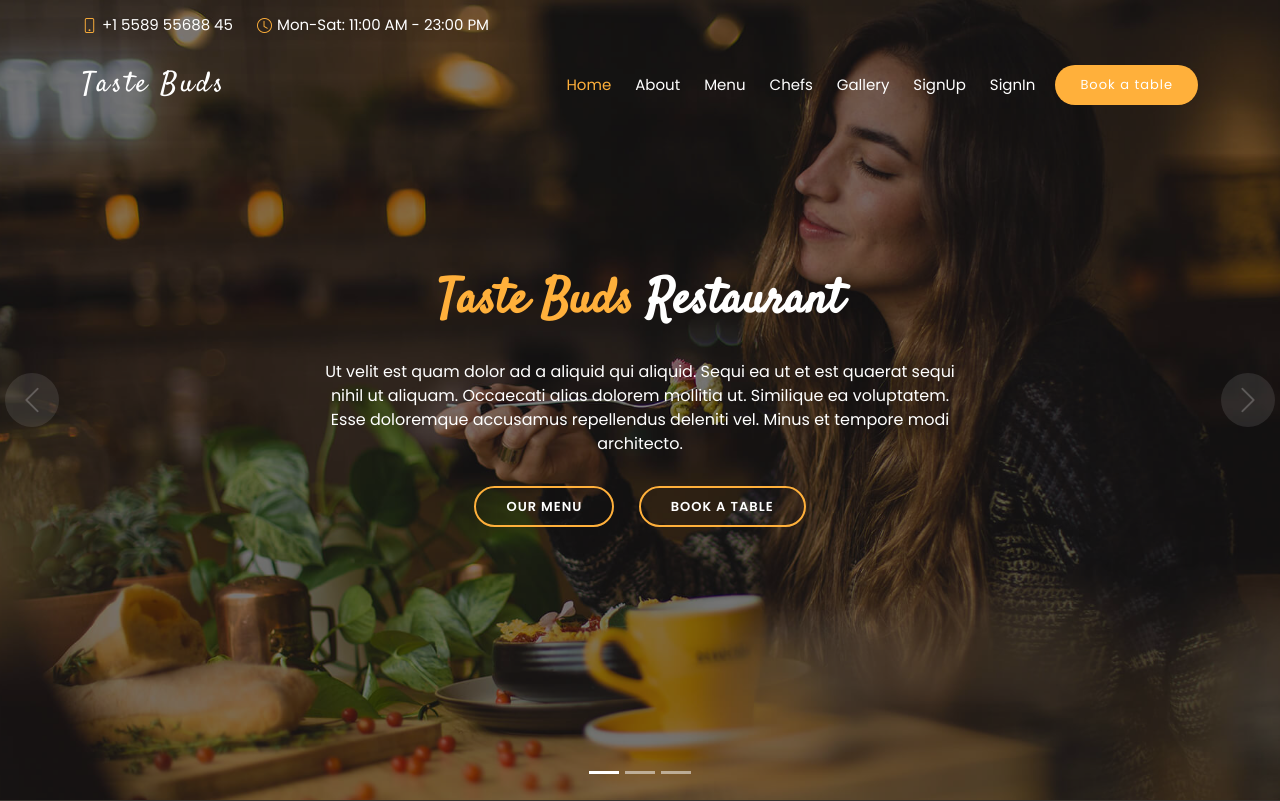
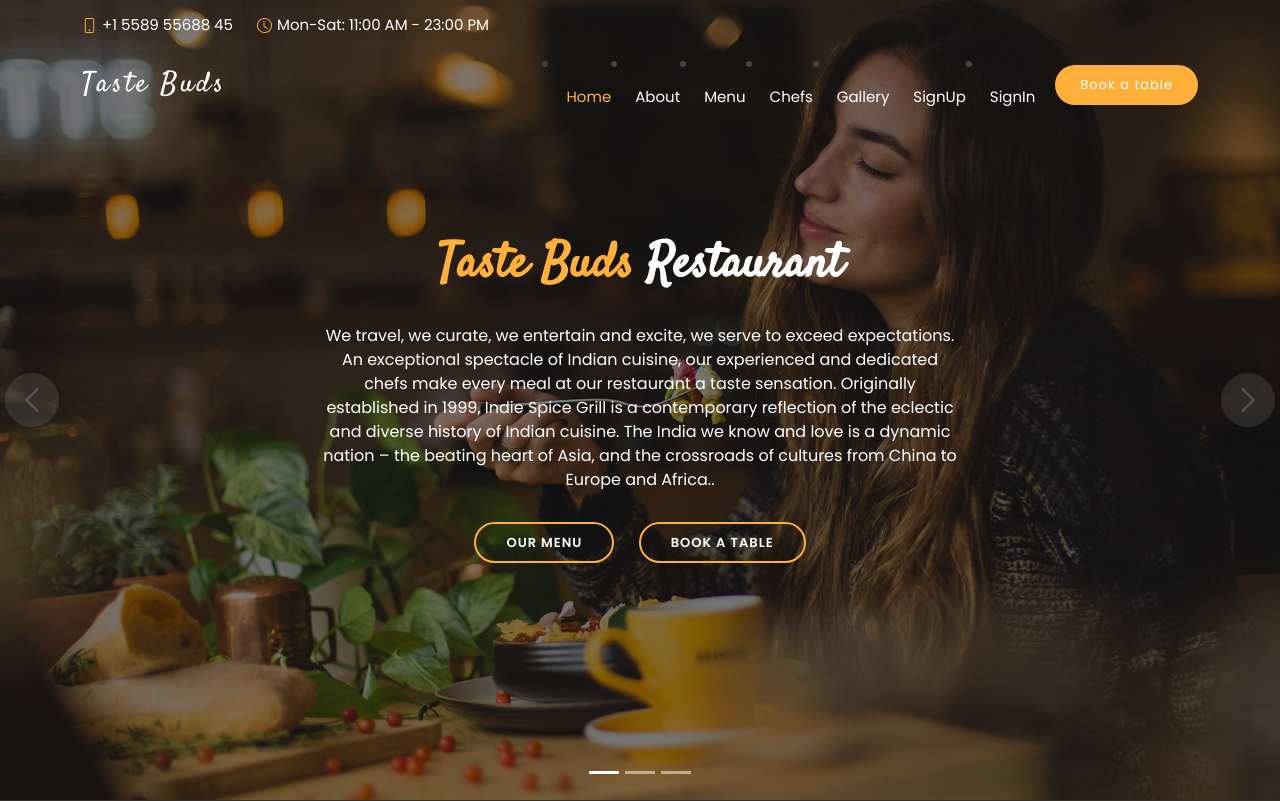
Before and after one commit to bijokmathew/Taste-Buds-Restaurant-App, a Django app: page / in a window 1280 px wide. Shown: the top 801 px of the page. Run offline with Django 3.2, Linux system fonts and the light colour scheme; some libraries are stand-ins or nearby versions.

Commit message:
Added description and title on slide 1, slide 2 and slide 3 hero section

```diff
--- a/templates/base.html
+++ b/templates/base.html
@@ -57,12 +57,9 @@
 
             <div class="logo me-auto">
                 <h1><a href="{% url 'home' %}">Taste Buds</a></h1>
-                <!-- Uncomment below if you prefer to use an image logo -->
-                <!-- <a href="index.html"><img src="assets/img/logo.png" alt="" class="img-fluid"></a>-->
             </div>
 
             <nav id="navbar" class="navbar order-last order-lg-0">
-                <ul>
                 <li><a class="nav-link scrollto active" href="{% url 'home' %}">Home</a></li>
                 <li><a class="nav-link scrollto" href="#about">About</a></li>
                 <li><a class="nav-link scrollto" href="#menu">Menu</a></li>
@@ -78,9 +75,7 @@
                 </ul>
                 <i class="bi bi-list mobile-nav-toggle"></i>
             </nav><!-- .navbar -->
-
             <a href="{% url 'booking' %}" class="book-a-table-btn scrollto">Book a table</a>
-
         </div>
     </header><!-- End Header -->
 
@@ -109,17 +104,14 @@
 
     <a href="#" class="back-to-top d-flex align-items-center justify-content-center"><i
             class="bi bi-arrow-up-short"></i></a>
-
     <!-- Vendor JS Files -->
     <script src="{% static 'vendor/bootstrap/js/bootstrap.bundle.min.js'%}"></script>
     <script src="{% static 'vendor/glightbox/js/glightbox.min.js'%}"></script>
     <script src="{% static 'vendor/isotope-layout/isotope.pkgd.min.js'%}"></script>
     <script src="{% static 'vendor/swiper/swiper-bundle.min.js'%}"></script>
     <script src="{% static 'vendor/php-email-form/validate.js'%}"></script>
-
     <!-- Template Main JS File -->
     <script src="{% static  '/js/main.js'%}"></script>
-
 </body>
 
 </html>
--- a/templates/index.html
+++ b/templates/index.html
@@ -5,20 +5,26 @@
 <section id="hero">
   <div class="hero-container">
     <div id="heroCarousel" data-bs-interval="5000" class="carousel slide carousel-fade" data-bs-ride="carousel">
-
       <ol class="carousel-indicators" id="hero-carousel-indicators"></ol>
-
       <div class="carousel-inner" role="listbox">
-
         <!-- Slide 1 -->
         <div class="carousel-item active" style="background-image: url(../static/img/slide/slide-1.jpg);">
           <div class="carousel-container">
             <div class="carousel-content">
               <h2 class="animate__animated animate__fadeInDown"><span>Taste Buds</span> Restaurant</h2>
-                <p class="animate__animated animate__fadeInUp">Ut velit est quam dolor ad a aliquid qui aliquid. Sequi ea ut et est quaerat sequi nihil ut aliquam. Occaecati alias dolorem mollitia ut. Similique ea voluptatem. Esse doloremque accusamus repellendus deleniti vel. Minus et tempore modi architecto.</p>
+              <p class="animate__animated animate__fadeInUp">We travel, we curate, we entertain and excite, we serve to
+                exceed expectations.
+                An exceptional spectacle of Indian cuisine, our experienced and dedicated chefs make every meal at our
+                restaurant a taste
+                sensation. Originally established in 1999, Indie Spice Grill is a contemporary reflection of the
+                eclectic and diverse history of
+                Indian cuisine. The India we know and love is a dynamic nation – the beating heart of Asia, and the
+                crossroads of cultures
+                from China to Europe and Africa..</p>
               <div>
                 <a href="#menu" class="btn-menu animate__animated animate__fadeInUp scrollto">Our Menu</a>
-                  <a href="{% url 'booking' %}" class="btn-book animate__animated animate__fadeInUp scrollto">Book a Table</a>
+                <a href="{% url 'booking' %}" class="btn-book animate__animated animate__fadeInUp scrollto">Book a
+                  Table</a>
               </div>
             </div>
           </div>
@@ -28,11 +34,18 @@
         <div class="carousel-item" style="background-image: url(../static/img/slide/slide-2.jpg);">
           <div class="carousel-container">
             <div class="carousel-content">
-                <h2 class="animate__animated animate__fadeInDown">Lorem Ipsum Dolor</h2>
-                <p class="animate__animated animate__fadeInUp">Ut velit est quam dolor ad a aliquid qui aliquid. Sequi ea ut et est quaerat sequi nihil ut aliquam. Occaecati alias dolorem mollitia ut. Similique ea voluptatem. Esse doloremque accusamus repellendus deleniti vel. Minus et tempore modi architecto.</p>
+              <h2 class="animate__animated animate__fadeInDown">Totally India Locally</h2>
+              <p class="animate__animated animate__fadeInUp">Our unique fusion makes for a healthy menu with maximum
+                flavour and aroma.
+                Passionate about great food and inspired by our Swords home, our contemporary menu fuses fine Indian
+                cuisine with
+                the best local produce and seasonal ingredients.“In Indian supersition it is said that when our National
+                Bird
+                spreads it’s tails, rain is imminent. Welcome to Ireland, my friend!”</p>
               <div>
                 <a href="#menu" class="btn-menu animate__animated animate__fadeInUp scrollto">Our Menu</a>
-                  <a href="{% url 'booking' %}" class="btn-book animate__animated animate__fadeInUp scrollto">Book a Table</a>
+                <a href="{% url 'booking' %}" class="btn-book animate__animated animate__fadeInUp scrollto">Book a
+                  Table</a>
               </div>
             </div>
           </div>
@@ -42,11 +55,18 @@
         <div class="carousel-item" style="background-image: url(../static/img/slide/slide-3.jpg);">
           <div class="carousel-container">
             <div class="carousel-content">
-                <h2 class="animate__animated animate__fadeInDown">Sequi ea ut et est quaerat</h2>
-                <p class="animate__animated animate__fadeInUp">Ut velit est quam dolor ad a aliquid qui aliquid. Sequi ea ut et est quaerat sequi nihil ut aliquam. Occaecati alias dolorem mollitia ut. Similique ea voluptatem. Esse doloremque accusamus repellendus deleniti vel. Minus et tempore modi architecto.</p>
+              <h2 class="animate__animated animate__fadeInDown">Book a Table</h2>
+              <p class="animate__animated animate__fadeInUp">Make your reservation today and try our eclectic and
+                contemporary menu,
+                we bring together the best of India with the finest seasonal local ingredients. Sensational fusion of
+                eastern wonder
+                and local provenance. “In Indian supersition it is said that when our National Bird spreads it’s tails,
+                rain is imminent.
+                Welcome to Ireland, my friend!”</p>
               <div>
                 <a href="#menu" class="btn-menu animate__animated animate__fadeInUp scrollto">Our Menu</a>
-                  <a href="{% url 'booking' %}" class="btn-book animate__animated animate__fadeInUp scrollto">Book a Table</a>
+                <a href="{% url 'booking' %}" class="btn-book animate__animated animate__fadeInUp scrollto">Book a
+                  Table</a>
               </div>
             </div>
           </div>
```
Lines whose indentation alone changed are shown as unchanged.
